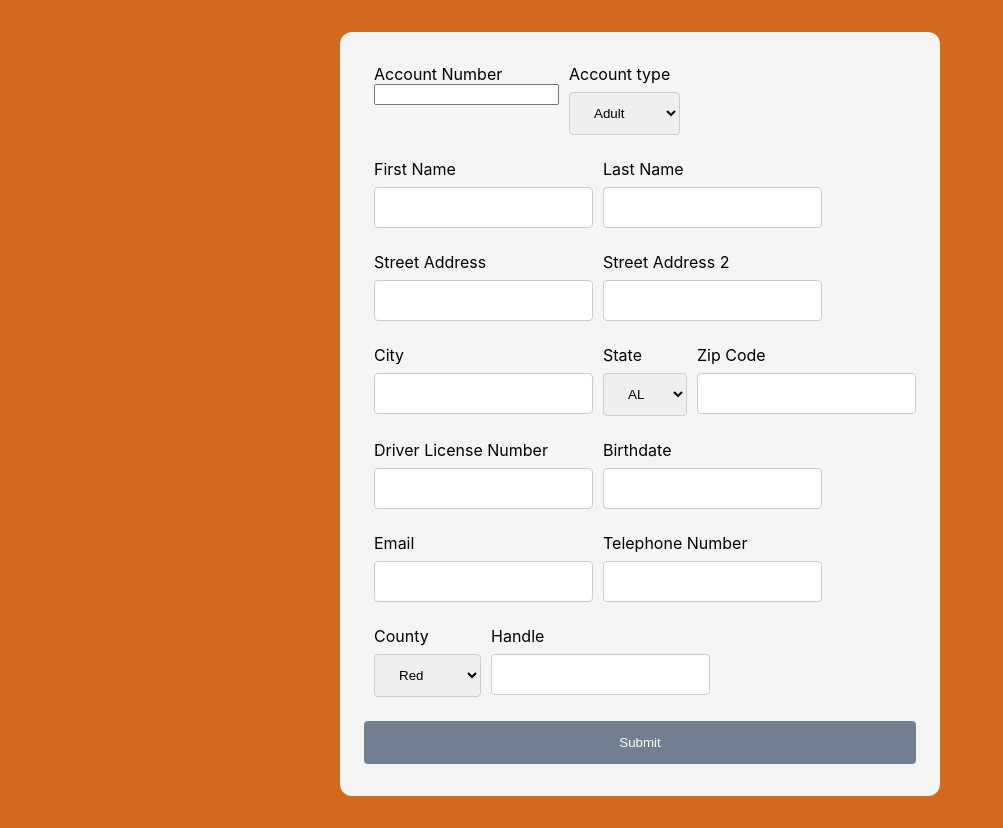
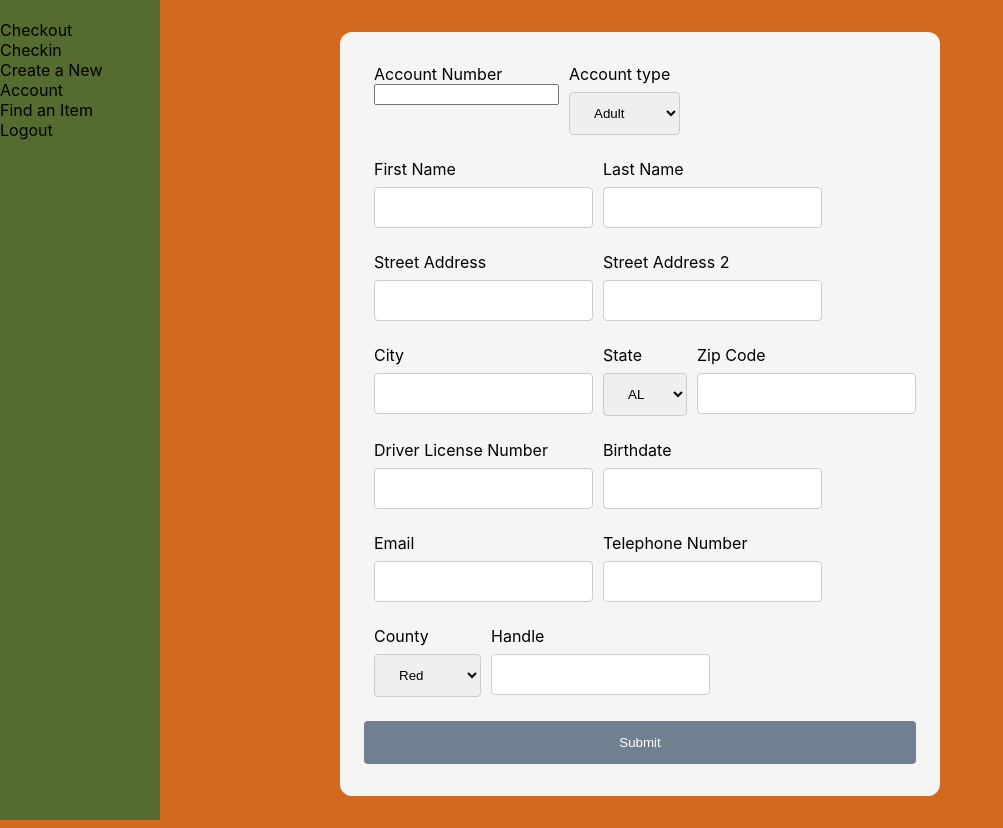
Before and after one commit to stefmryan/library_management_system_client, a React (Create React App) app: page /register in a window 1280 px wide. Shown: the whole page, without its empty margins (0-1003 px from the left). Built offline with nearby package versions, Linux system fonts and the light colour scheme.

Commit message:
added skeleton navigation component

```diff
--- a/src/App.js
+++ b/src/App.js
@@ -1,16 +1,20 @@
-import React from 'react';
-import { BrowserRouter as Router, Route, Routes } from 'react-router-dom';
-import LandingPage from './components/pages/LandingPage/LandingPage';
-import LibraryAccountForm from './components/LibraryAccountForm/LibraryAccountForm'
+import React from "react";
+import { BrowserRouter as Router, Route, Routes } from "react-router-dom";
+import LandingPage from "./components/pages/LandingPage/LandingPage";
+import LibraryAccountForm from "./components/LibraryAccountForm/LibraryAccountForm";
+import Navigation from "./components/Navigation/Navigation";
 
 function App() {
   return (
-    <Router>
-      <Routes>
-      <Route exact path="/" element={<LandingPage />}/>
-      <Route exact path="/register" element={<LibraryAccountForm />}/>
-      </Routes>
-    </Router>
+    <div>
+      <Navigation />
+      <Router>
+        <Routes>
+          <Route exact path="/" element={<LandingPage />} />
+          <Route exact path="/register" element={<LibraryAccountForm />} />
+        </Routes>
+      </Router>
+    </div>
   );
 }
 
--- /dev/null
+++ b/src/components/Navigation/Navigation.js
@@ -0,0 +1,16 @@
+import React from "react";
+import styles from "../Navigation/Navigation.module.css";
+
+const Navigation = () => {
+  return (
+    <div className={styles.container}>
+      <div>Checkout</div>
+      <div>Checkin</div>
+      <div>Create a New Account</div>
+      <div>Find an Item</div>
+      <div>Logout</div>
+    </div>
+  );
+};
+
+export default Navigation;
--- /dev/null
+++ b/src/components/Navigation/Navigation.module.css
@@ -0,0 +1,11 @@
+.container {
+  height: 100%;
+  width: 160px;
+  position: fixed;
+  z-index: 1;
+  top: 0;
+  left: 0;
+  background-color: darkolivegreen;
+  overflow-x: hidden;
+  padding-top: 20px;
+}
```
